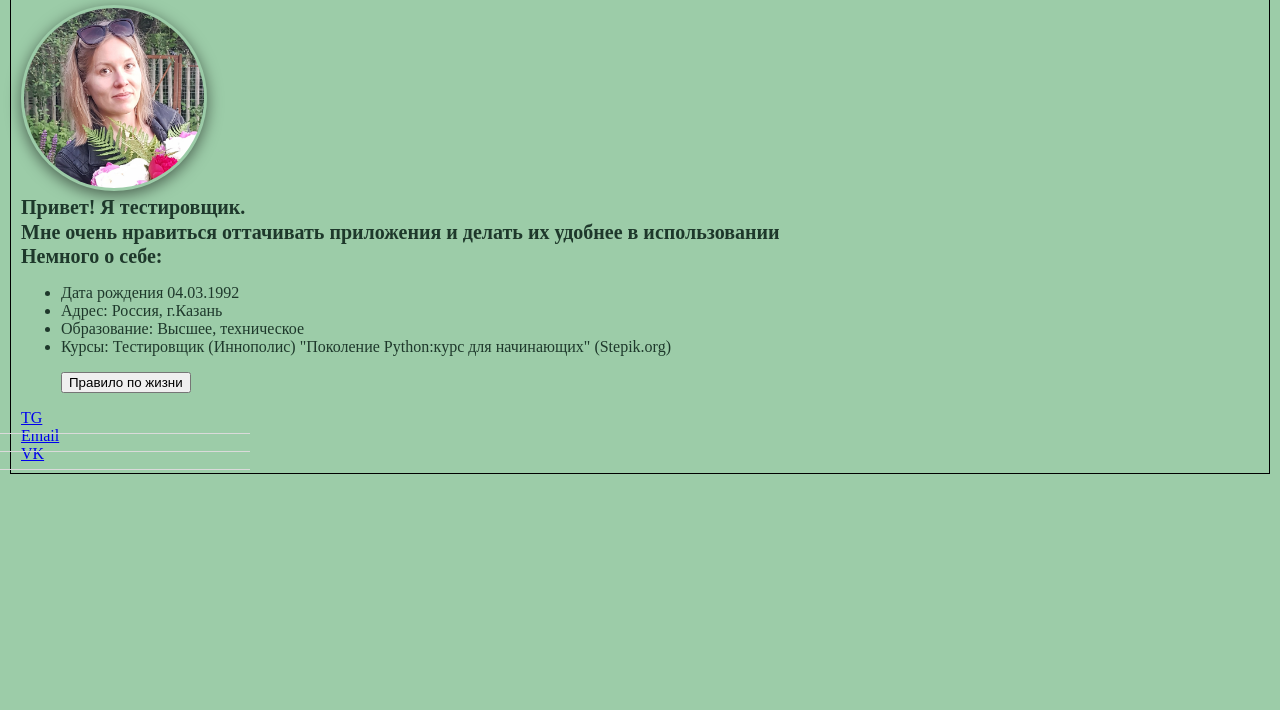
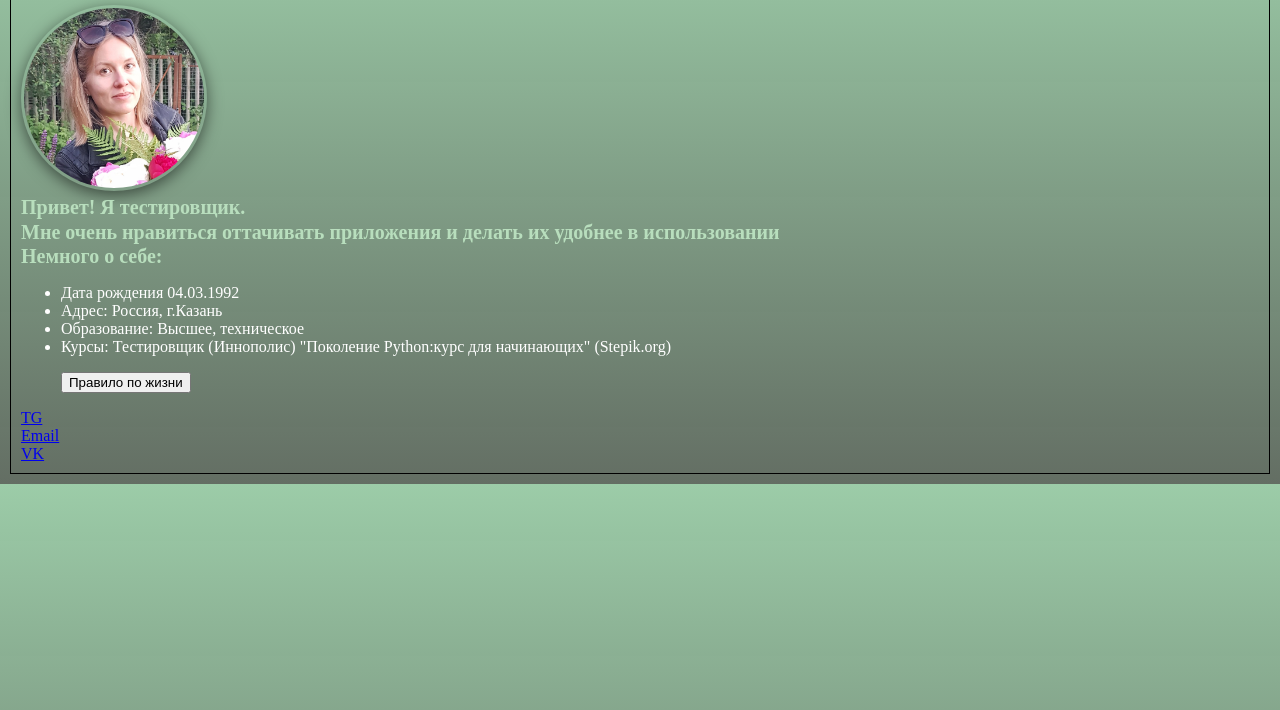
Before and after one commit to adelinchik555/adelina.gitgub.io, a plain HTML site: page index.html in a window 1280 px wide. Shown: the part 90-800 px from the top of the page. Drawn offline with Linux system fonts and the light colour scheme.

Commit message:
style.css
изменение цвета шрифтов и фона

```diff
--- a/style.css
+++ b/style.css
@@ -1,6 +1,6 @@
 body {
-    color: #1e382b;
-    background-color: #9ccca8
+
+    background: linear-gradient(to top, rgba(96, 107, 96, 0.98),#9ccca8)} /*-color: #9ccca8*/
 }
 
 /* Этим свойством добавляем подчеркивание через создание псевдокласса */
@@ -11,16 +11,25 @@ a::after {
     right: 0;
     transform: translateY(1.5em);
     border-bottom: 1px solid #dadada;
-    width: 250px;}
+    width: 250px;
+    color: #a62727;
+
+   }
 
 h1 {
     font-size: 30px;
+    color: #09110e;
 }
 
 h2 {
     font-size: 20px;
     margin: 1.25px 0;
+    color: #b8debd;
 }
+
+div { color: #ffffff;}
+
+footer { color: #ffffff;}
 
 /* Свойства фотографии*/
 .photo {
```
